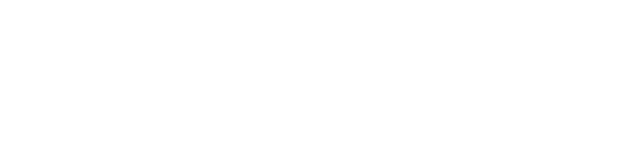
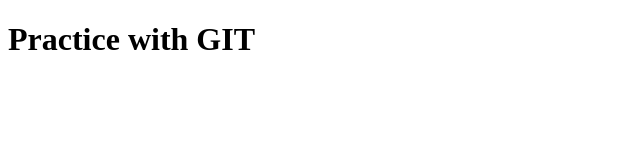
Before and after one commit to Jibek02/01_git_intro_020925, a plain HTML site: page 01_git_intro_020925/index.html in a window 1280 px wide. Shown: the whole page, without its empty margins (0-640 px from the left). Drawn offline with Linux system fonts and the light colour scheme.

Commit message:
fixed index.html

```diff
--- a/01_git_intro_020925/index.html
+++ b/01_git_intro_020925/index.html
@@ -6,6 +6,6 @@
     <title>Git Intro</title>
 </head>
 <body>
-
+    <h1>Practice with GIT</h1>
 </body>
 </html>
```
